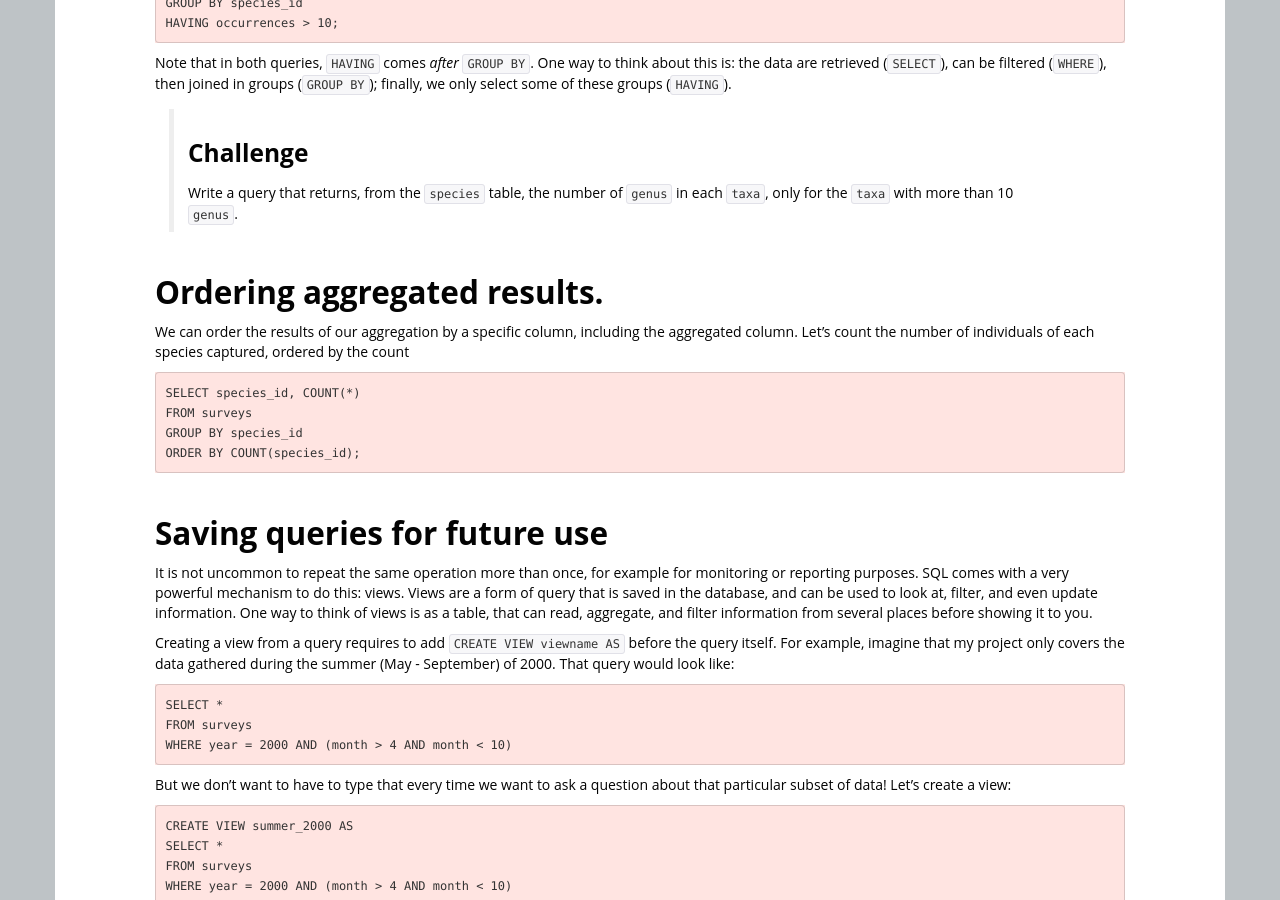
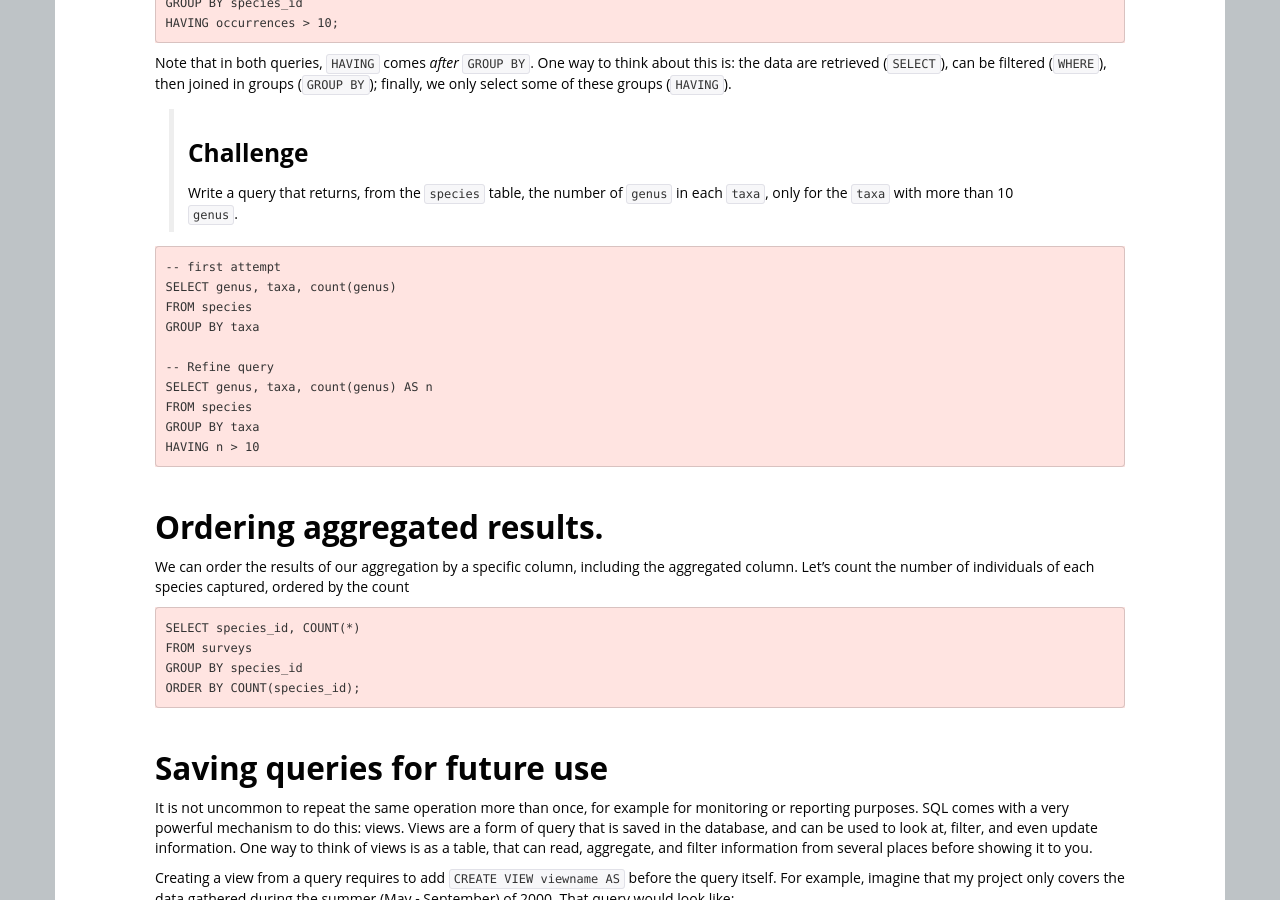
Before and after one commit to lgatto/sql-ecology-ans, a Jekyll site: the page built from 02-sql-aggregation.md, in a window 1280 px wide and 900 px high, scrolled down 2270 px. Built offline with Jekyll 4.4.1, drawn with Linux system fonts in a browser that asks for light colours; nearby versions of some CDN libraries; library files that are not in the unit come from our copies.

Commit message:
add having challenge solution

```diff
--- a/02-sql-aggregation.md
+++ b/02-sql-aggregation.md
@@ -127,7 +127,16 @@ of these groups (`HAVING`).
 > `genus` in each `taxa`, only for the `taxa` with more than 10
 > `genus`.
 
+    -- first attempt
+    SELECT genus, taxa, count(genus)
+	FROM species
+	GROUP BY taxa
 
+    -- Refine query
+    SELECT genus, taxa, count(genus) AS n
+	FROM species
+	GROUP BY taxa
+	HAVING n > 10
 
 ## Ordering aggregated results.
 
```
